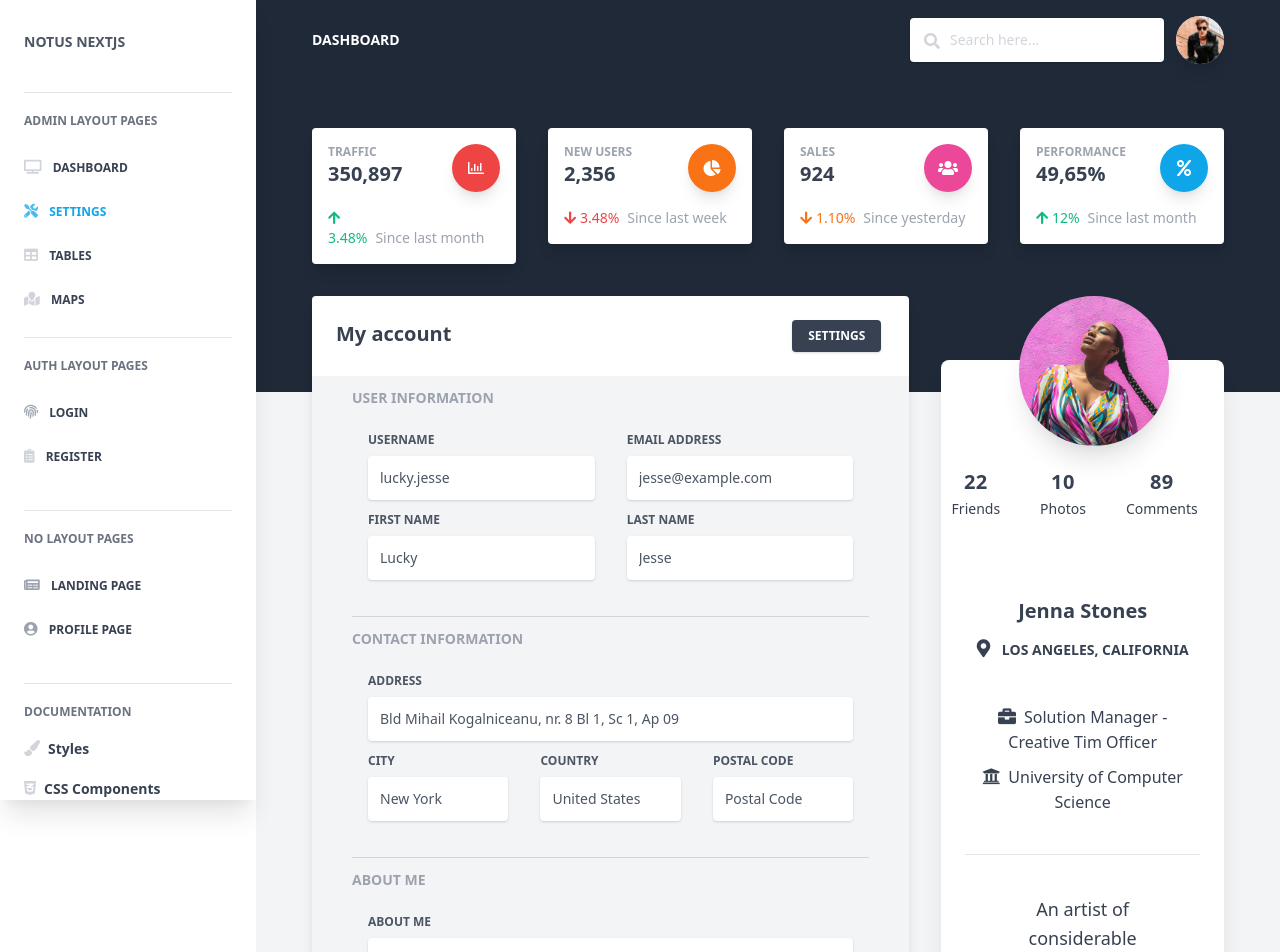
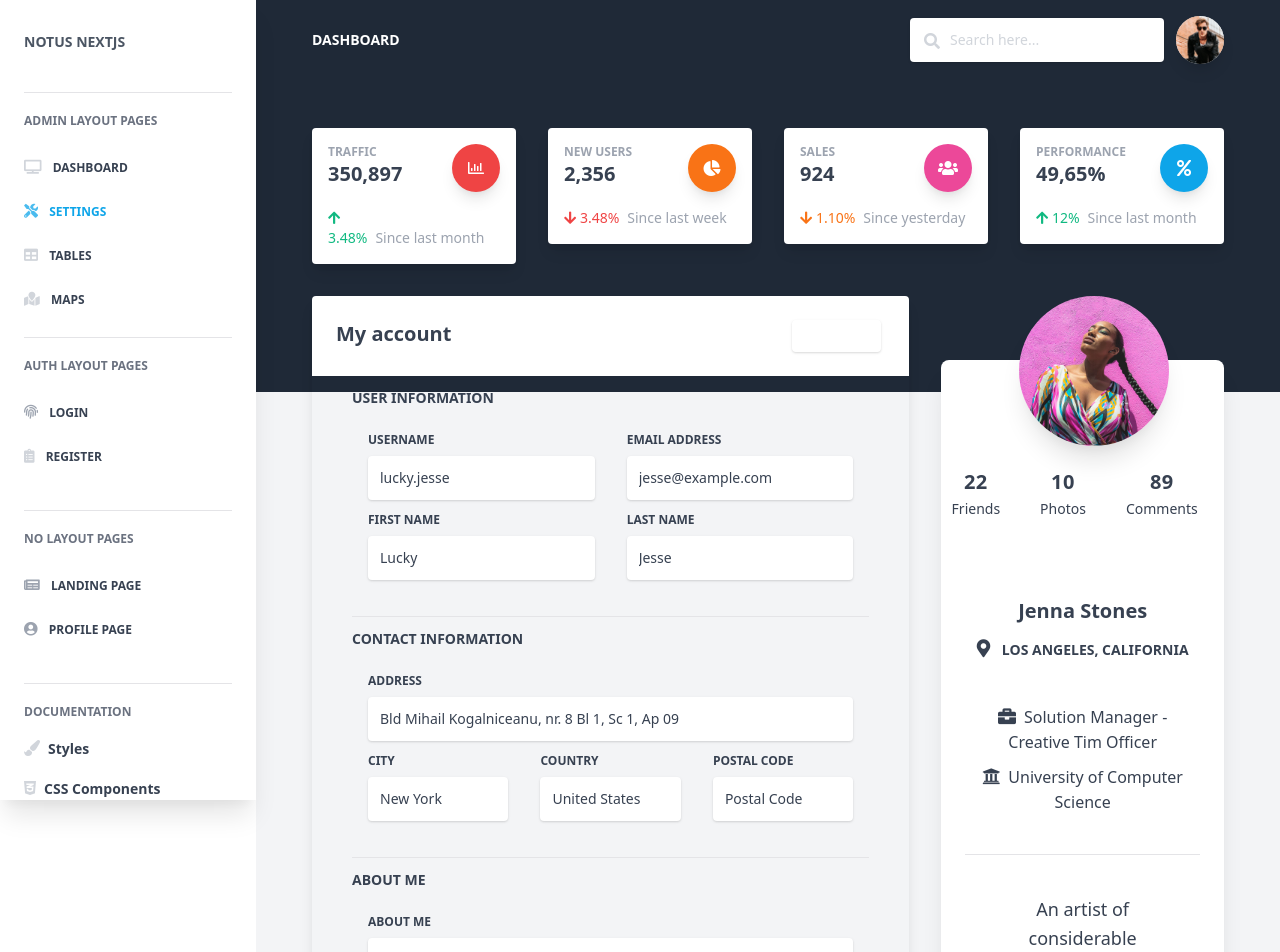
Before and after one commit to healernight1124/notus-nextjs, a Next.js app: page /admin/settings in a window 1280 px wide. Shown: the top 952 px of the page. Built offline with nearby package versions, Linux system fonts and the light colour scheme.

Commit message:
refactor: change coolGray with blueGray

```diff
--- a/components/Cards/CardSettings.js
+++ b/components/Cards/CardSettings.js
@@ -5,12 +5,12 @@ import React from "react";
 export default function CardSettings() {
   return (
     <>
-      <div className="relative flex flex-col min-w-0 break-words w-full mb-6 shadow-lg rounded-lg bg-coolGray-100 border-0">
+      <div className="relative flex flex-col min-w-0 break-words w-full mb-6 shadow-lg rounded-lg bg-blueGray-100 border-0">
         <div className="rounded-t bg-white mb-0 px-6 py-6">
           <div className="text-center flex justify-between">
-            <h6 className="text-coolGray-700 text-xl font-bold">My account</h6>
+            <h6 className="text-blueGray-700 text-xl font-bold">My account</h6>
             <button
-              className="bg-coolGray-700 active:bg-coolGray-600 text-white font-bold uppercase text-xs px-4 py-2 rounded shadow hover:shadow-md outline-none focus:outline-none mr-1 ease-linear transition-all duration-150"
+              className="bg-blueGray-700 active:bg-blueGray-600 text-white font-bold uppercase text-xs px-4 py-2 rounded shadow hover:shadow-md outline-none focus:outline-none mr-1 ease-linear transition-all duration-150"
               type="button"
             >
               Settings
@@ -19,21 +19,21 @@ export default function CardSettings() {
         </div>
         <div className="flex-auto px-4 lg:px-10 py-10 pt-0">
           <form>
-            <h6 className="text-coolGray-400 text-sm mt-3 mb-6 font-bold uppercase">
+            <h6 className="text-blueGray-400 text-sm mt-3 mb-6 font-bold uppercase">
               User Information
             </h6>
             <div className="flex flex-wrap">
               <div className="w-full lg:w-6/12 px-4">
                 <div className="relative w-full mb-3">
                   <label
-                    className="block uppercase text-coolGray-600 text-xs font-bold mb-2"
+                    className="block uppercase text-blueGray-600 text-xs font-bold mb-2"
                     htmlFor="grid-password"
                   >
                     Username
                   </label>
                   <input
                     type="text"
-                    className="border-0 px-3 py-3 placeholder-coolGray-300 text-coolGray-600 bg-white rounded text-sm shadow focus:outline-none focus:ring w-full ease-linear transition-all duration-150"
+                    className="border-0 px-3 py-3 placeholder-blueGray-300 text-blueGray-600 bg-white rounded text-sm shadow focus:outline-none focus:ring w-full ease-linear transition-all duration-150"
                     defaultValue="lucky.jesse"
                   />
                 </div>
@@ -41,14 +41,14 @@ export default function CardSettings() {
               <div className="w-full lg:w-6/12 px-4">
                 <div className="relative w-full mb-3">
                   <label
-                    className="block uppercase text-coolGray-600 text-xs font-bold mb-2"
+                    className="block uppercase text-blueGray-600 text-xs font-bold mb-2"
                     htmlFor="grid-password"
                   >
                     Email address
                   </label>
                   <input
                     type="email"
-                    className="border-0 px-3 py-3 placeholder-coolGray-300 text-coolGray-600 bg-white rounded text-sm shadow focus:outline-none focus:ring w-full ease-linear transition-all duration-150"
+                    className="border-0 px-3 py-3 placeholder-blueGray-300 text-blueGray-600 bg-white rounded text-sm shadow focus:outline-none focus:ring w-full ease-linear transition-all duration-150"
                     defaultValue="jesse@example.com"
                   />
                 </div>
@@ -56,14 +56,14 @@ export default function CardSettings() {
               <div className="w-full lg:w-6/12 px-4">
                 <div className="relative w-full mb-3">
                   <label
-                    className="block uppercase text-coolGray-600 text-xs font-bold mb-2"
+                    className="block uppercase text-blueGray-600 text-xs font-bold mb-2"
                     htmlFor="grid-password"
                   >
                     First Name
                   </label>
                   <input
                     type="text"
-                    className="border-0 px-3 py-3 placeholder-coolGray-300 text-coolGray-600 bg-white rounded text-sm shadow focus:outline-none focus:ring w-full ease-linear transition-all duration-150"
+                    className="border-0 px-3 py-3 placeholder-blueGray-300 text-blueGray-600 bg-white rounded text-sm shadow focus:outline-none focus:ring w-full ease-linear transition-all duration-150"
                     defaultValue="Lucky"
                   />
                 </div>
@@ -71,37 +71,37 @@ export default function CardSettings() {
               <div className="w-full lg:w-6/12 px-4">
                 <div className="relative w-full mb-3">
                   <label
-                    className="block uppercase text-coolGray-600 text-xs font-bold mb-2"
+                    className="block uppercase text-blueGray-600 text-xs font-bold mb-2"
                     htmlFor="grid-password"
                   >
                     Last Name
                   </label>
                   <input
                     type="text"
-                    className="border-0 px-3 py-3 placeholder-coolGray-300 text-coolGray-600 bg-white rounded text-sm shadow focus:outline-none focus:ring w-full ease-linear transition-all duration-150"
+                    className="border-0 px-3 py-3 placeholder-blueGray-300 text-blueGray-600 bg-white rounded text-sm shadow focus:outline-none focus:ring w-full ease-linear transition-all duration-150"
                     defaultValue="Jesse"
                   />
                 </div>
               </div>
             </div>
 
-            <hr className="mt-6 border-b-1 border-coolGray-300" />
+            <hr className="mt-6 border-b-1 border-blueGray-300" />
 
-            <h6 className="text-coolGray-400 text-sm mt-3 mb-6 font-bold uppercase">
+            <h6 className="text-blueGray-400 text-sm mt-3 mb-6 font-bold uppercase">
               Contact Information
             </h6>
             <div className="flex flex-wrap">
               <div className="w-full lg:w-12/12 px-4">
                 <div className="relative w-full mb-3">
                   <label
-                    className="block uppercase text-coolGray-600 text-xs font-bold mb-2"
+                    className="block uppercase text-blueGray-600 text-xs font-bold mb-2"
                     htmlFor="grid-password"
                   >
                     Address
                   </label>
                   <input
                     type="text"
-                    className="border-0 px-3 py-3 placeholder-coolGray-300 text-coolGray-600 bg-white rounded text-sm shadow focus:outline-none focus:ring w-full ease-linear transition-all duration-150"
+                    className="border-0 px-3 py-3 placeholder-blueGray-300 text-blueGray-600 bg-white rounded text-sm shadow focus:outline-none focus:ring w-full ease-linear transition-all duration-150"
                     defaultValue="Bld Mihail Kogalniceanu, nr. 8 Bl 1, Sc 1, Ap 09"
                   />
                 </div>
@@ -109,14 +109,14 @@ export default function CardSettings() {
               <div className="w-full lg:w-4/12 px-4">
                 <div className="relative w-full mb-3">
                   <label
-                    className="block uppercase text-coolGray-600 text-xs font-bold mb-2"
+                    className="block uppercase text-blueGray-600 text-xs font-bold mb-2"
                     htmlFor="grid-password"
                   >
                     City
                   </label>
                   <input
                     type="email"
-                    className="border-0 px-3 py-3 placeholder-coolGray-300 text-coolGray-600 bg-white rounded text-sm shadow focus:outline-none focus:ring w-full ease-linear transition-all duration-150"
+                    className="border-0 px-3 py-3 placeholder-blueGray-300 text-blueGray-600 bg-white rounded text-sm shadow focus:outline-none focus:ring w-full ease-linear transition-all duration-150"
                     defaultValue="New York"
                   />
                 </div>
@@ -124,14 +124,14 @@ export default function CardSettings() {
               <div className="w-full lg:w-4/12 px-4">
                 <div className="relative w-full mb-3">
                   <label
-                    className="block uppercase text-coolGray-600 text-xs font-bold mb-2"
+                    className="block uppercase text-blueGray-600 text-xs font-bold mb-2"
                     htmlFor="grid-password"
                   >
                     Country
                   </label>
                   <input
                     type="text"
-                    className="border-0 px-3 py-3 placeholder-coolGray-300 text-coolGray-600 bg-white rounded text-sm shadow focus:outline-none focus:ring w-full ease-linear transition-all duration-150"
+                    className="border-0 px-3 py-3 placeholder-blueGray-300 text-blueGray-600 bg-white rounded text-sm shadow focus:outline-none focus:ring w-full ease-linear transition-all duration-150"
                     defaultValue="United States"
                   />
                 </div>
@@ -139,37 +139,37 @@ export default function CardSettings() {
               <div className="w-full lg:w-4/12 px-4">
                 <div className="relative w-full mb-3">
                   <label
-                    className="block uppercase text-coolGray-600 text-xs font-bold mb-2"
+                    className="block uppercase text-blueGray-600 text-xs font-bold mb-2"
                     htmlFor="grid-password"
                   >
                     Postal Code
                   </label>
                   <input
                     type="text"
-                    className="border-0 px-3 py-3 placeholder-coolGray-300 text-coolGray-600 bg-white rounded text-sm shadow focus:outline-none focus:ring w-full ease-linear transition-all duration-150"
+                    className="border-0 px-3 py-3 placeholder-blueGray-300 text-blueGray-600 bg-white rounded text-sm shadow focus:outline-none focus:ring w-full ease-linear transition-all duration-150"
                     defaultValue="Postal Code"
                   />
                 </div>
               </div>
             </div>
 
-            <hr className="mt-6 border-b-1 border-coolGray-300" />
+            <hr className="mt-6 border-b-1 border-blueGray-300" />
 
-            <h6 className="text-coolGray-400 text-sm mt-3 mb-6 font-bold uppercase">
+            <h6 className="text-blueGray-400 text-sm mt-3 mb-6 font-bold uppercase">
               About Me
             </h6>
             <div className="flex flex-wrap">
               <div className="w-full lg:w-12/12 px-4">
                 <div className="relative w-full mb-3">
                   <label
-                    className="block uppercase text-coolGray-600 text-xs font-bold mb-2"
+                    className="block uppercase text-blueGray-600 text-xs font-bold mb-2"
                     htmlFor="grid-password"
                   >
                     About me
                   </label>
                   <textarea
                     type="text"
-                    className="border-0 px-3 py-3 placeholder-coolGray-300 text-coolGray-600 bg-white rounded text-sm shadow focus:outline-none focus:ring w-full ease-linear transition-all duration-150"
+                    className="border-0 px-3 py-3 placeholder-blueGray-300 text-blueGray-600 bg-white rounded text-sm shadow focus:outline-none focus:ring w-full ease-linear transition-all duration-150"
                     rows="4"
                     defaultValue="A beautiful UI Kit and Admin for NextJS & Tailwind CSS. It is Free
                     and Open Source."
```
